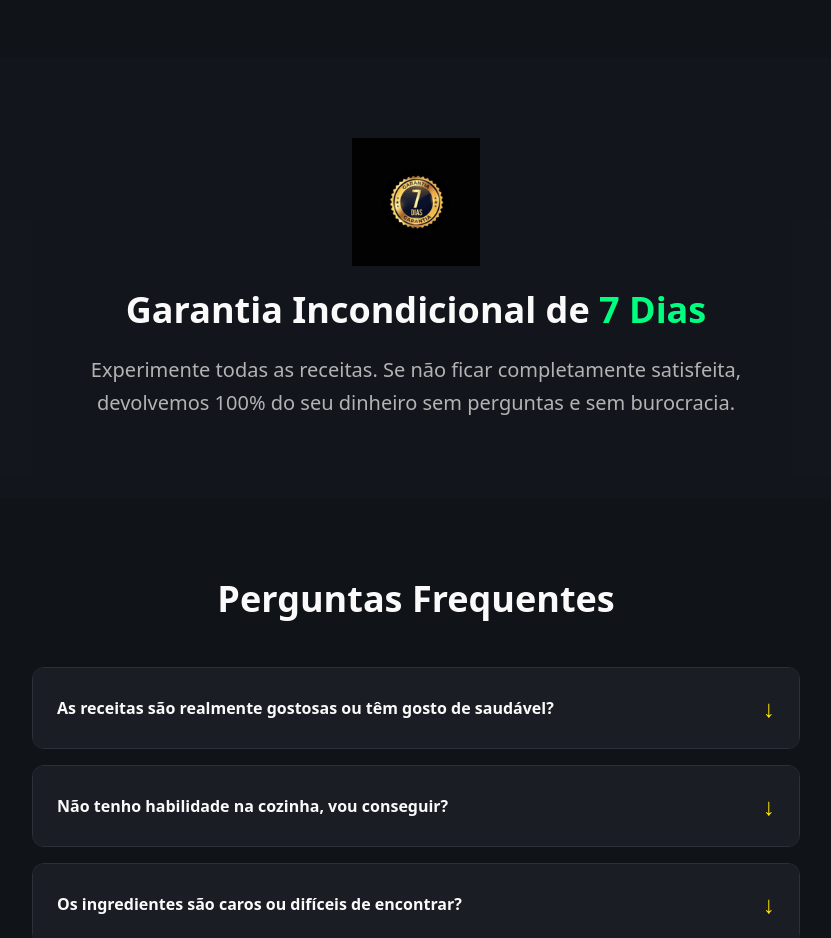
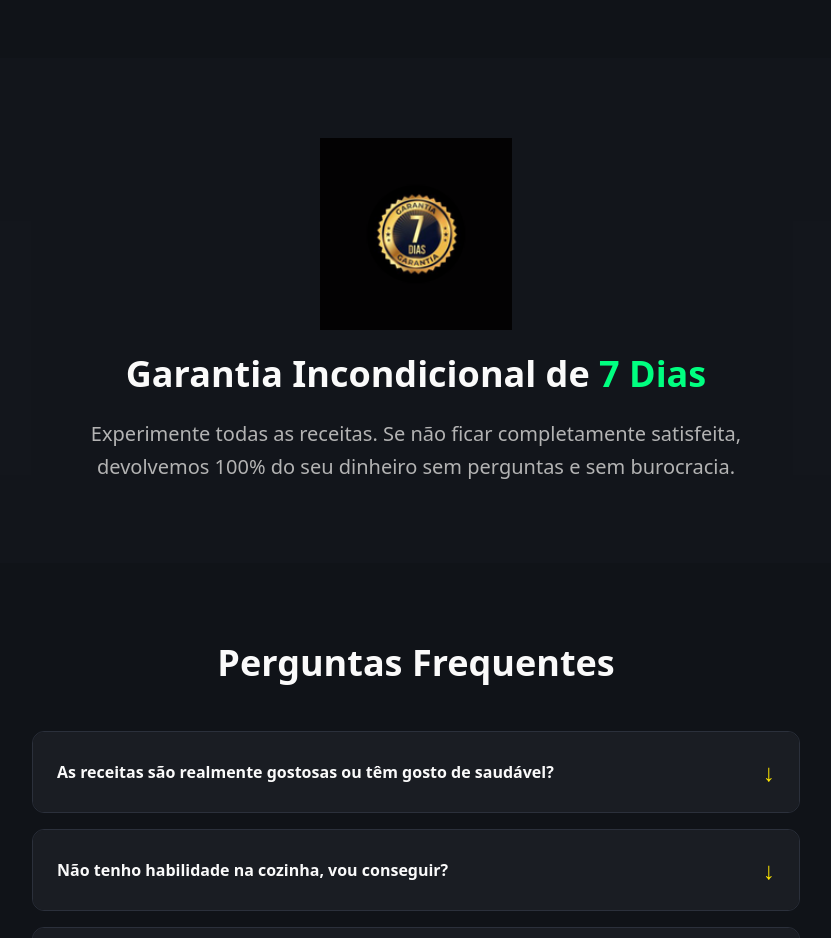
Before and after one commit to wel49reis-eng/choc-cure-creator, a React (Vite) app: page / in a window 1280 px wide. Shown: the part 4860-5798 px from the top of the page, without its empty margins (224-1055 px from the left). Built offline with nearby package versions, Linux system fonts and the light colour scheme.

Commit message:
Adjust guarantee image size
Adjusted the size of the guarantee image to be larger.

```diff
--- a/src/pages/LandingPage.tsx
+++ b/src/pages/LandingPage.tsx
@@ -272,7 +272,7 @@ export default function LandingPage() {
           <img
             src={guaranteeImage}
             alt="Garantia de 7 dias"
-            className="w-32 h-32 mx-auto mb-6 object-contain"
+            className="w-48 h-48 mx-auto mb-6 object-contain"
             onError={(e) => {
               console.log('Erro ao carregar imagem de garantia:', e);
               e.currentTarget.style.display = 'none';
```
